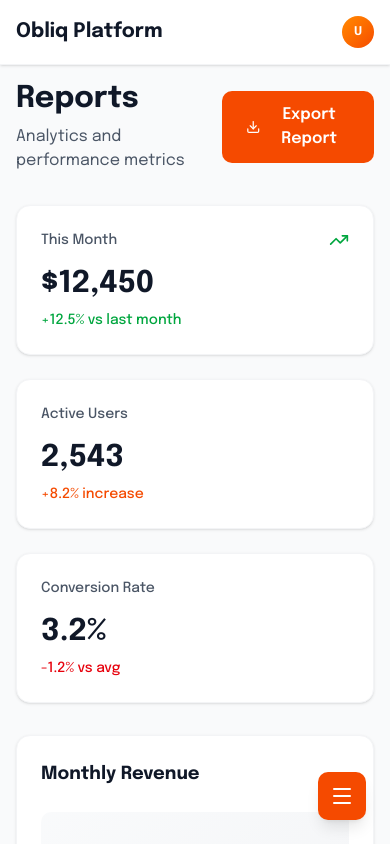
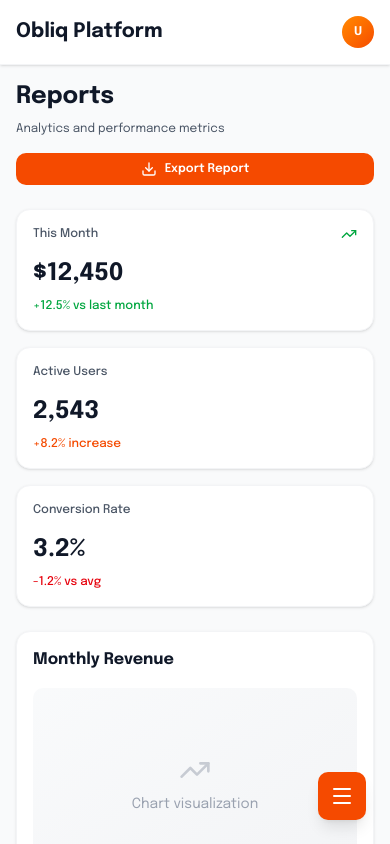
Before and after one commit to rakibislam2233/Obliq-client, a Next.js app: page /reports in a window 390 px wide. Built offline with nearby package versions, Linux system fonts and the light colour scheme.

Commit message:
feat: improve layout and styling of Reports page for better responsiveness and readability

```diff
--- a/components/Pages/Protected/Audit/AuditPage.tsx
+++ b/components/Pages/Protected/Audit/AuditPage.tsx
@@ -4,25 +4,25 @@
 
 export default function AuditPage() {
   return (
-    <div className="space-y-8">
+    <div className="space-y-6 sm:space-y-8">
       {/* Header */}
       <div>
-        <h1 className="text-3xl font-bold text-gray-900">Audit Log</h1>
-        <p className="text-gray-600 mt-2">Monitor system activity and track all changes</p>
+        <h1 className="text-2xl sm:text-3xl font-bold text-gray-900">Audit Log</h1>
+        <p className="text-xs sm:text-sm text-gray-600 mt-2">Monitor system activity and track all changes</p>
       </div>
 
       {/* Search & Filter */}
-      <div className="bg-white rounded-xl border border-gray-100 p-6 shadow-sm">
-        <div className="flex gap-4 items-center">
+      <div className="bg-white rounded-xl border border-gray-100 p-4 sm:p-6 shadow-sm">
+        <div className="flex flex-col sm:flex-row gap-3 sm:gap-4 items-stretch sm:items-center">
           <div className="flex-1 relative">
             <Search size={18} className="absolute left-3 top-3 text-gray-400" />
             <input
               type="text"
               placeholder="Search activity..."
-              className="w-full pl-10 pr-4 py-2 border border-gray-300 rounded-lg focus:outline-none focus:border-orange-500 focus:ring-1 focus:ring-orange-500"
+              className="w-full pl-10 pr-4 py-2 border border-gray-300 rounded-lg focus:outline-none focus:border-orange-500 focus:ring-1 focus:ring-orange-500 text-xs sm:text-sm"
             />
           </div>
-          <select className="px-4 py-2 border border-gray-300 rounded-lg focus:outline-none focus:border-orange-500">
+          <select className="px-3 sm:px-4 py-2 border border-gray-300 rounded-lg focus:outline-none focus:border-orange-500 text-xs sm:text-sm">
             <option>All Actions</option>
             <option>Create</option>
             <option>Update</option>
@@ -38,18 +38,18 @@
           <table className="w-full">
             <thead>
               <tr className="border-b border-gray-100 bg-gray-50">
-                <th className="text-left py-4 px-6 text-gray-700 font-semibold text-sm">User</th>
-                <th className="text-left py-4 px-6 text-gray-700 font-semibold text-sm">Action</th>
-                <th className="text-left py-4 px-6 text-gray-700 font-semibold text-sm">Resource</th>
-                <th className="text-left py-4 px-6 text-gray-700 font-semibold text-sm">IP Address</th>
-                <th className="text-left py-4 px-6 text-gray-700 font-semibold text-sm">Timestamp</th>
+                <th className="text-left py-3 sm:py-4 px-3 sm:px-6 text-gray-700 font-semibold text-xs sm:text-sm">User</th>
+                <th className="text-left py-3 sm:py-4 px-3 sm:px-6 text-gray-700 font-semibold text-xs sm:text-sm">Action</th>
+                <th className="text-left py-3 sm:py-4 px-3 sm:px-6 text-gray-700 font-semibold text-xs sm:text-sm hidden sm:table-cell">Resource</th>
+                <th className="text-left py-3 sm:py-4 px-3 sm:px-6 text-gray-700 font-semibold text-xs sm:text-sm hidden md:table-cell">IP Address</th>
+                <th className="text-left py-3 sm:py-4 px-3 sm:px-6 text-gray-700 font-semibold text-xs sm:text-sm hidden lg:table-cell">Timestamp</th>
               </tr>
             </thead>
             <tbody>
               <tr className="border-b border-gray-100 hover:bg-gray-50 transition-colors">
-                <td colSpan={5} className="py-12 text-center text-gray-500">
-                  <p className="text-lg">No activities found</p>
-                  <p className="text-sm mt-1">Activity logs will appear here</p>
+                <td colSpan={5} className="py-8 sm:py-12 text-center text-gray-500">
+                  <p className="text-sm sm:text-lg">No activities found</p>
+                  <p className="text-xs sm:text-sm mt-1">Activity logs will appear here</p>
                 </td>
               </tr>
             </tbody>
--- a/components/Pages/Protected/Reports/ReportsPage.tsx
+++ b/components/Pages/Protected/Reports/ReportsPage.tsx
@@ -4,58 +4,59 @@
 
 export default function ReportsPage() {
   return (
-    <div className="space-y-8">
+    <div className="space-y-6 sm:space-y-8">
       {/* Header */}
-      <div className="flex items-center justify-between">
+      <div className="flex flex-col sm:flex-row sm:items-center sm:justify-between gap-4">
         <div>
-          <h1 className="text-3xl font-bold text-gray-900">Reports</h1>
-          <p className="text-gray-600 mt-2">Analytics and performance metrics</p>
+          <h1 className="text-2xl sm:text-3xl font-bold text-gray-900">Reports</h1>
+          <p className="text-xs sm:text-sm text-gray-600 mt-2">Analytics and performance metrics</p>
         </div>
-        <button className="flex items-center gap-2 bg-orange-600 hover:bg-orange-700 text-white font-semibold py-3 px-6 rounded-lg transition-colors">
-          <Download size={20} />
+        <button className="flex items-center justify-center gap-2 bg-orange-600 hover:bg-orange-700 text-white font-semibold py-2 px-3 sm:px-6 sm:py-3 rounded-lg transition-colors text-xs sm:text-sm whitespace-nowrap">
+          <Download size={18} className="sm:block hidden" />
+          <Download size={16} className="sm:hidden block" />
           Export Report
         </button>
       </div>
 
       {/* Summary Cards */}
-      <div className="grid grid-cols-1 md:grid-cols-3 gap-6">
-        <div className="bg-white rounded-xl border border-gray-100 p-6 shadow-sm">
+      <div className="grid grid-cols-1 sm:grid-cols-2 lg:grid-cols-3 gap-4 sm:gap-6">
+        <div className="bg-white rounded-xl border border-gray-100 p-4 sm:p-6 shadow-sm">
           <div className="flex items-center justify-between mb-4">
-            <h3 className="text-gray-600 text-sm font-medium">This Month</h3>
-            <TrendingUp className="text-green-600" size={20} />
+            <h3 className="text-gray-600 text-xs sm:text-sm font-medium">This Month</h3>
+            <TrendingUp className="text-green-600" size={16} />
           </div>
-          <p className="text-3xl font-bold text-gray-900">$12,450</p>
-          <p className="text-sm text-green-600 font-medium mt-2">+12.5% vs last month</p>
+          <p className="text-2xl sm:text-3xl font-bold text-gray-900">$12,450</p>
+          <p className="text-xs sm:text-sm text-green-600 font-medium mt-2">+12.5% vs last month</p>
         </div>
-        <div className="bg-white rounded-xl border border-gray-100 p-6 shadow-sm">
-          <h3 className="text-gray-600 text-sm font-medium mb-4">Active Users</h3>
-          <p className="text-3xl font-bold text-gray-900">2,543</p>
-          <p className="text-sm text-orange-600 font-medium mt-2">+8.2% increase</p>
+        <div className="bg-white rounded-xl border border-gray-100 p-4 sm:p-6 shadow-sm">
+          <h3 className="text-gray-600 text-xs sm:text-sm font-medium mb-4">Active Users</h3>
+          <p className="text-2xl sm:text-3xl font-bold text-gray-900">2,543</p>
+          <p className="text-xs sm:text-sm text-orange-600 font-medium mt-2">+8.2% increase</p>
         </div>
-        <div className="bg-white rounded-xl border border-gray-100 p-6 shadow-sm">
-          <h3 className="text-gray-600 text-sm font-medium mb-4">Conversion Rate</h3>
-          <p className="text-3xl font-bold text-gray-900">3.2%</p>
-          <p className="text-sm text-red-600 font-medium mt-2">-1.2% vs avg</p>
+        <div className="bg-white rounded-xl border border-gray-100 p-4 sm:p-6 shadow-sm">
+          <h3 className="text-gray-600 text-xs sm:text-sm font-medium mb-4">Conversion Rate</h3>
+          <p className="text-2xl sm:text-3xl font-bold text-gray-900">3.2%</p>
+          <p className="text-xs sm:text-sm text-red-600 font-medium mt-2">-1.2% vs avg</p>
         </div>
       </div>
 
       {/* Charts Grid */}
-      <div className="grid grid-cols-1 lg:grid-cols-2 gap-6">
-        <div className="bg-white rounded-xl border border-gray-100 p-6 shadow-sm">
-          <h2 className="text-lg font-bold text-gray-900 mb-6">Monthly Revenue</h2>
-          <div className="h-64 bg-gradient-to-br from-gray-50 to-gray-100 rounded-lg flex items-center justify-center text-gray-400">
-            <p className="text-center">
-              <TrendingUp className="w-12 h-12 mx-auto mb-2 opacity-50" />
+      <div className="grid grid-cols-1 lg:grid-cols-2 gap-4 sm:gap-6">
+        <div className="bg-white rounded-xl border border-gray-100 p-4 sm:p-6 shadow-sm">
+          <h2 className="text-base sm:text-lg font-bold text-gray-900 mb-4 sm:mb-6">Monthly Revenue</h2>
+          <div className="h-48 sm:h-64 lg:h-80 bg-gradient-to-br from-gray-50 to-gray-100 rounded-lg flex items-center justify-center text-gray-400">
+            <p className="text-center text-sm sm:text-base">
+              <TrendingUp className="w-8 sm:w-12 h-8 sm:h-12 mx-auto mb-2 opacity-50" />
               Chart visualization
             </p>
           </div>
         </div>
 
-        <div className="bg-white rounded-xl border border-gray-100 p-6 shadow-sm">
-          <h2 className="text-lg font-bold text-gray-900 mb-6">User Growth</h2>
-          <div className="h-64 bg-gradient-to-br from-gray-50 to-gray-100 rounded-lg flex items-center justify-center text-gray-400">
-            <p className="text-center">
-              <TrendingUp className="w-12 h-12 mx-auto mb-2 opacity-50" />
+        <div className="bg-white rounded-xl border border-gray-100 p-4 sm:p-6 shadow-sm">
+          <h2 className="text-base sm:text-lg font-bold text-gray-900 mb-4 sm:mb-6">User Growth</h2>
+          <div className="h-48 sm:h-64 lg:h-80 bg-gradient-to-br from-gray-50 to-gray-100 rounded-lg flex items-center justify-center text-gray-400">
+            <p className="text-center text-sm sm:text-base">
+              <TrendingUp className="w-8 sm:w-12 h-8 sm:h-12 mx-auto mb-2 opacity-50" />
               Chart visualization
             </p>
           </div>
@@ -63,22 +64,22 @@
       </div>
 
       {/* Data Tables */}
-      <div className="bg-white rounded-xl border border-gray-100 p-6 shadow-sm">
-        <h2 className="text-lg font-bold text-gray-900 mb-6">Top Performing Channels</h2>
+      <div className="bg-white rounded-xl border border-gray-100 p-4 sm:p-6 shadow-sm">
+        <h2 className="text-base sm:text-lg font-bold text-gray-900 mb-4 sm:mb-6">Top Performing Channels</h2>
         <div className="overflow-x-auto">
           <table className="w-full">
             <thead>
               <tr className="border-b border-gray-100">
-                <th className="text-left py-4 px-0 text-gray-700 font-semibold text-sm">Channel</th>
-                <th className="text-left py-4 px-0 text-gray-700 font-semibold text-sm">Visitors</th>
-                <th className="text-left py-4 px-0 text-gray-700 font-semibold text-sm">Conversions</th>
-                <th className="text-left py-4 px-0 text-gray-700 font-semibold text-sm">Revenue</th>
+                <th className="text-left py-3 sm:py-4 px-3 sm:px-0 text-gray-700 font-semibold text-xs sm:text-sm">Channel</th>
+                <th className="text-left py-3 sm:py-4 px-3 sm:px-0 text-gray-700 font-semibold text-xs sm:text-sm">Visitors</th>
+                <th className="text-left py-3 sm:py-4 px-3 sm:px-0 text-gray-700 font-semibold text-xs sm:text-sm hidden sm:table-cell">Conversions</th>
+                <th className="text-left py-3 sm:py-4 px-3 sm:px-0 text-gray-700 font-semibold text-xs sm:text-sm">Revenue</th>
               </tr>
             </thead>
             <tbody>
               <tr className="border-b border-gray-100 hover:bg-gray-50">
-                <td colSpan={4} className="py-12 text-center text-gray-500">
-                  <p className="text-lg">No report data available</p>
+                <td colSpan={4} className="py-8 sm:py-12 text-center text-gray-500">
+                  <p className="text-sm sm:text-lg">No report data available</p>
                 </td>
               </tr>
             </tbody>
```
